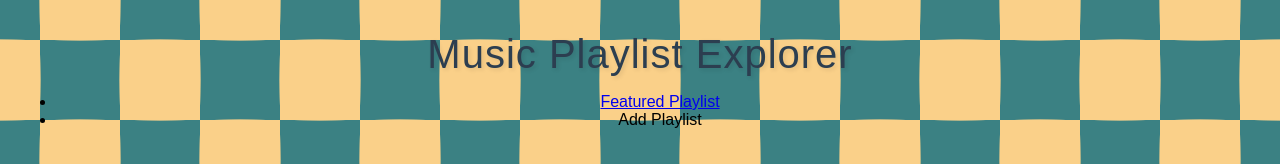
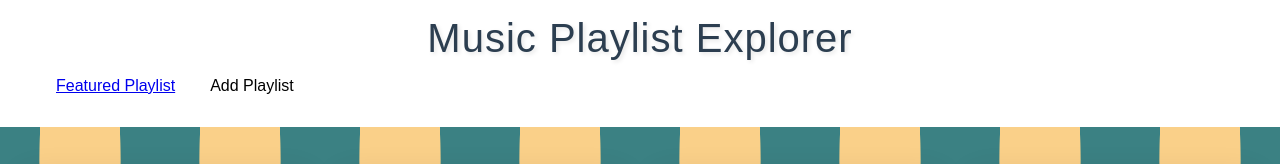
Before and after one commit to avisink/music-playlist-explorer, a plain HTML site: page index.html in a window 1280 px wide. Shown: the top 164 px of the page. Drawn offline with Linux system fonts and the light colour scheme.

Commit message:
updated files

```diff
--- a/styles.css
+++ b/styles.css
@@ -76,9 +76,11 @@
   }
 
   header {
-    margin: 2rem 1rem 1rem 1rem;
+    padding: 1rem;
     text-align: center;
+    background: white;
   }
+
 
   header h1 {
     color: #2c3e50;
@@ -87,6 +89,13 @@
     text-shadow: 2px 2px 4px rgba(0,0,0,0.1);
     font-weight: 300;
     letter-spacing: 1px;
+  }
+
+ .navigation > ul{
+    list-style: none;
+    display: flex;
+    width: auto;
+    gap:35px;
   }
 
   img {
```
